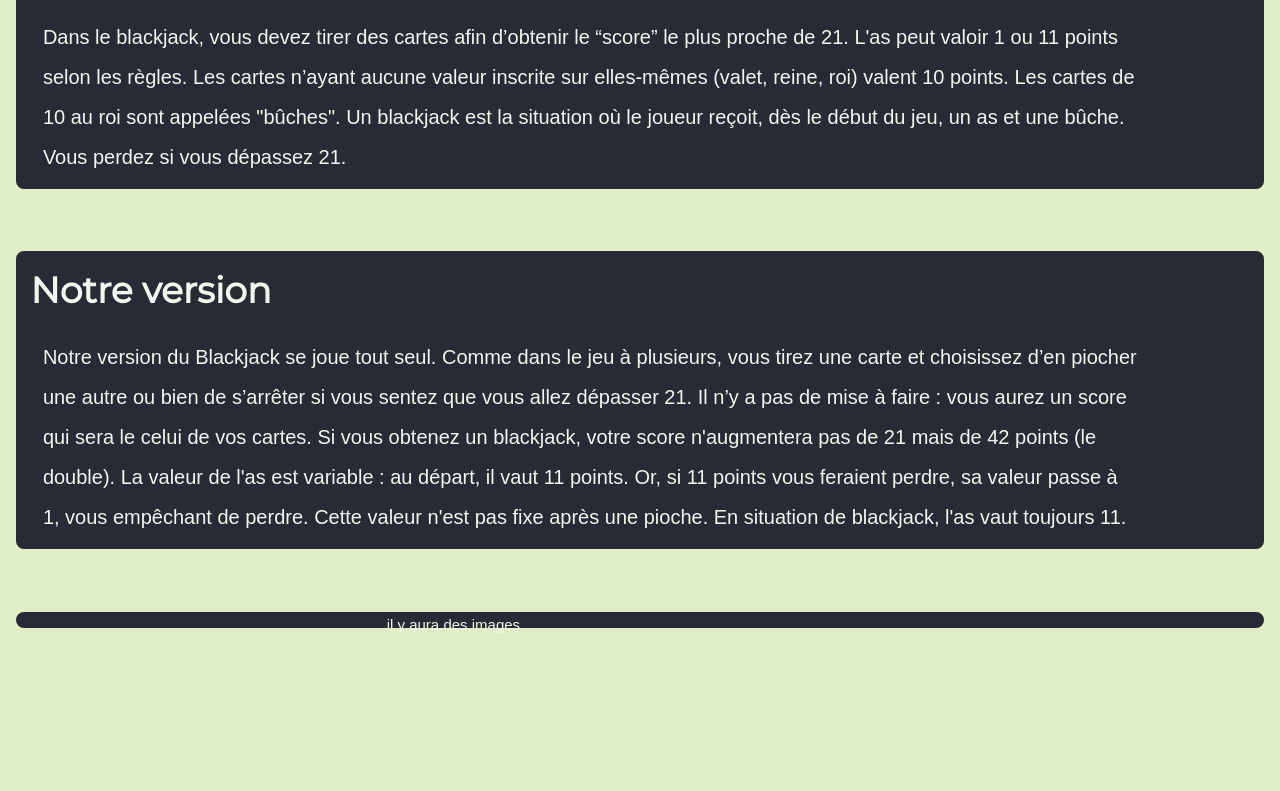
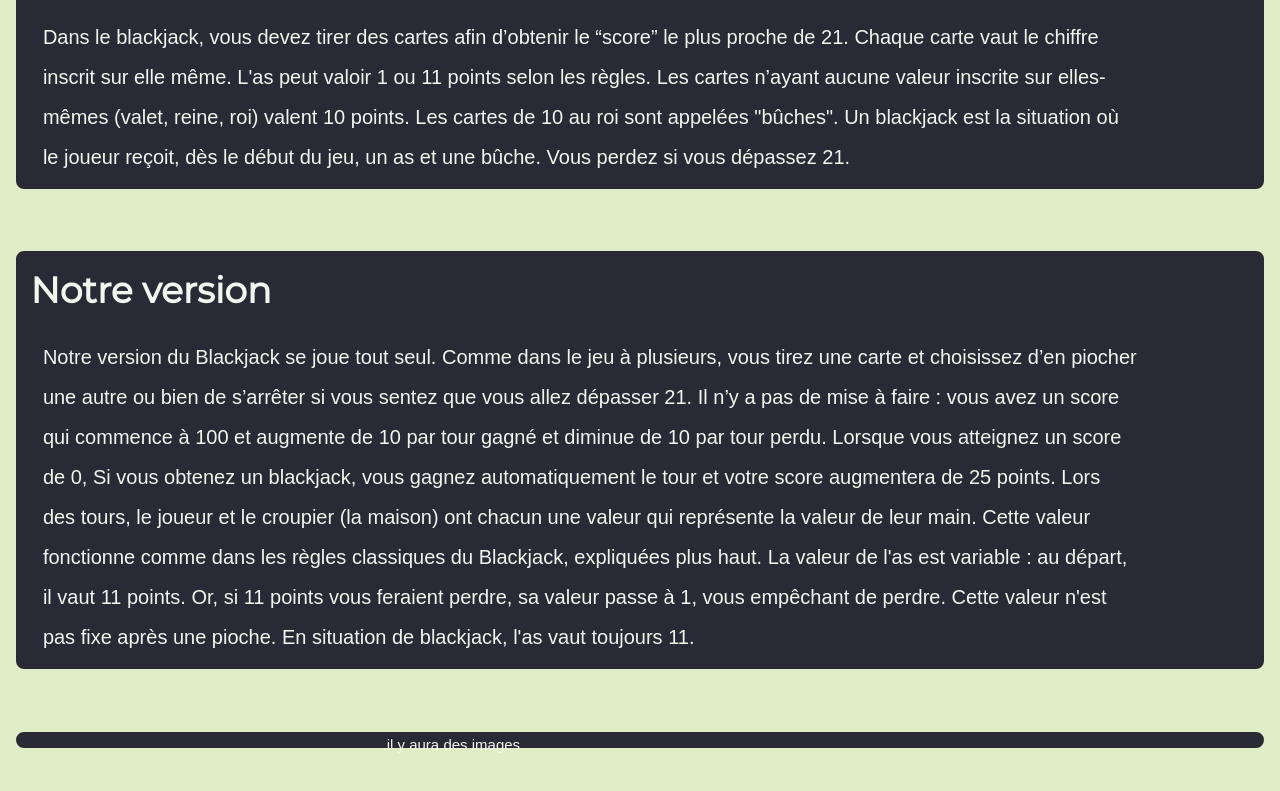
Before and after one commit to Dar-mc/TM, a plain HTML site: page rules.html in a window 1280 px wide. Shown: the part 519-1310 px from the top of the page. Drawn offline with nearby package versions, Linux system fonts and the light colour scheme; files whose address does not match are found by name.

Commit message:
updated the rules

```diff
--- a/rules.html
+++ b/rules.html
@@ -65,13 +65,31 @@ h2,h1 {margin-left:1%;font-weight:bold}
 	<div class="bouton-row" data-aos="fade-right" data-aos-duration="1000">
 		<div class="boutoncentre">
 			<h1>Blackjack ?</h1>
-			<h4>Dans le blackjack, vous devez tirer des cartes afin d’obtenir le “score” le plus proche de 21. L'as peut valoir 1 ou 11 points selon les règles. Les cartes n’ayant aucune valeur inscrite sur elles-mêmes (valet, reine, roi) valent 10 points. Les cartes de 10 au roi sont appelées "bûches". Un blackjack est la situation où le joueur reçoit, dès le début du jeu, un as et une bûche. Vous perdez si vous dépassez 21.</h4>
+			<h4>
+        Dans le blackjack, vous devez tirer des cartes afin d’obtenir le “score” le plus proche de 21.
+        Chaque carte vaut le chiffre inscrit sur elle même.
+        L'as peut valoir 1 ou 11 points selon les règles.
+        Les cartes n’ayant aucune valeur inscrite sur elles-mêmes (valet, reine, roi) valent 10 points.
+        Les cartes de 10 au roi sont appelées "bûches". Un blackjack est la situation où le joueur reçoit, dès le début du jeu, un as et une bûche.
+        Vous perdez si vous dépassez 21.
+      </h4>
 		</div>
 	</div>
 	<div class="bouton-row" style="margin-top:5%" data-aos="fade-left" data-aos-duration="1000">
 		<div class="boutoncentre">
 			<h1>Notre version</h1>
-			<h4>Notre version du Blackjack se joue tout seul. Comme dans le jeu à plusieurs, vous tirez une carte et choisissez d’en piocher une autre ou bien de s’arrêter si vous sentez que vous allez dépasser 21. Il n’y a pas de mise à faire : vous aurez un score qui sera le celui de vos cartes. Si vous obtenez un blackjack, votre score n'augmentera pas de 21 mais de 42 points (le double). La valeur de l'as est variable : au départ, il vaut 11 points. Or, si 11 points vous feraient perdre, sa valeur passe à 1, vous empêchant de perdre. Cette valeur n'est pas fixe après une pioche. En situation de blackjack, l'as vaut toujours 11.</h4>
+			<h4>
+        Notre version du Blackjack se joue tout seul.
+        Comme dans le jeu à plusieurs, vous tirez une carte et choisissez d’en piocher une autre ou bien de s’arrêter si vous sentez que vous allez dépasser 21.
+        Il n’y a pas de mise à faire : vous avez un score qui commence à 100 et augmente de 10 par tour gagné et diminue de 10 par tour perdu.
+        Lorsque vous atteignez un score de 0,
+        Si vous obtenez un blackjack, vous gagnez automatiquement le tour et votre score augmentera de 25 points.
+        Lors des tours, le joueur et le croupier (la maison) ont chacun une valeur qui représente la valeur de leur main.
+        Cette valeur fonctionne comme dans les règles classiques du Blackjack, expliquées plus haut.
+        La valeur de l'as est variable : au départ, il vaut 11 points.
+        Or, si 11 points vous feraient perdre, sa valeur passe à 1, vous empêchant de perdre.
+        Cette valeur n'est pas fixe après une pioche. En situation de blackjack, l'as vaut toujours 11.
+      </h4>
 		</div>
 	</div>
 	<div class="bouton-row" style="margin-top:5%" data-aos="fade-up" data-aos-duration="1000">
```
